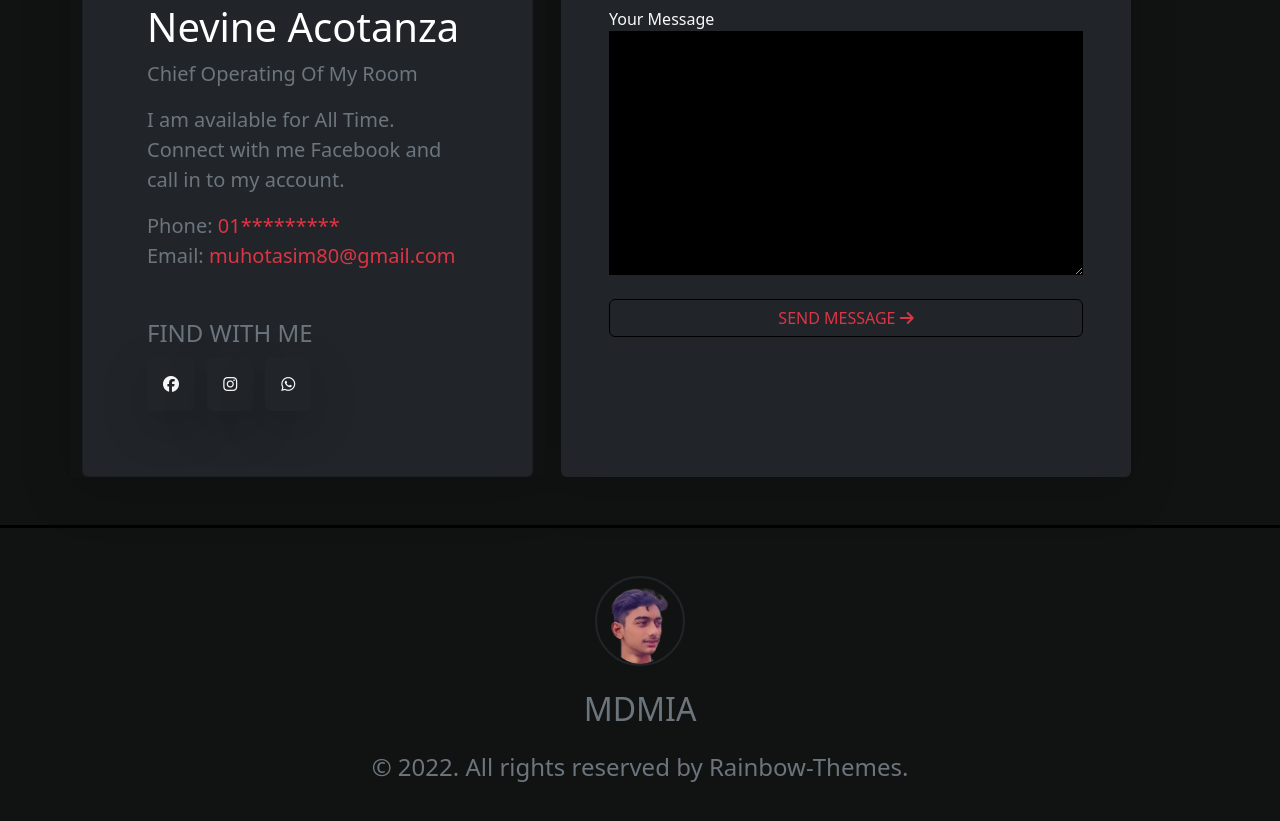
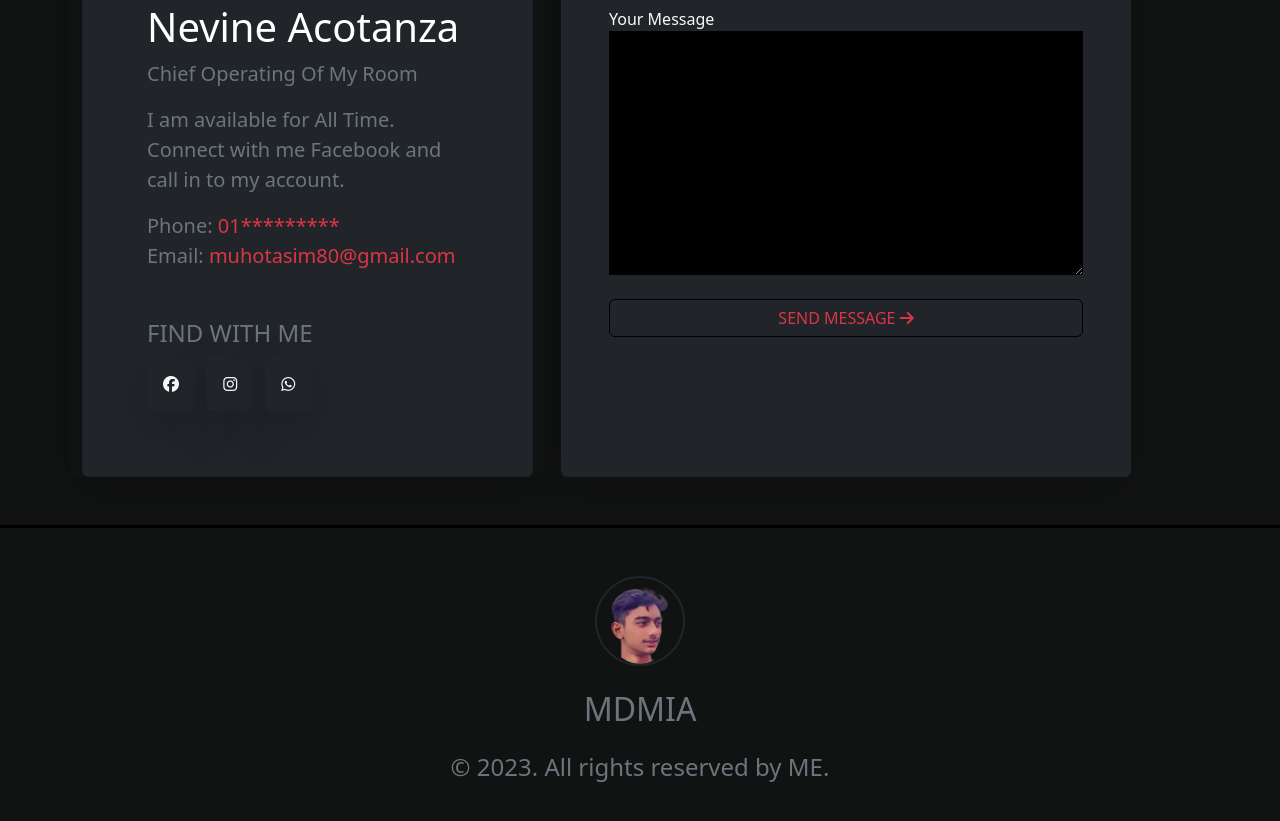
Before and after one commit to Abutalebhammayat/md-mutasim-islam_ali, a plain HTML site: page index.html in a window 1280 px wide. Shown: the part 3096-3917 px from the top of the page. Drawn offline with nearby package versions, Linux system fonts and the light colour scheme.

Commit message:
acomplet

```diff
--- a/index.html
+++ b/index.html
@@ -262,7 +262,7 @@
             <div class="mt-5 d-flex justify-content-center align-items-center flex-column">
                 <a href="#"><img src="image/me-fabicon-removebg.png" alt="Logo" width="90px" height="90px"  class="border border-2 border-dark rounded-circle px-2 mb-4 "></a>
                 <h2 class="text-secondary mb-4">MDMIA</h2>
-                <h4 class="text-secondary mb-5 text-center">© 2022. All rights reserved by Rainbow-Themes.</h4>
+                <h4 class="text-secondary mb-5 text-center">© 2023. All rights reserved by ME.</h4>
             </div>
         </footer>
     </main>
```
